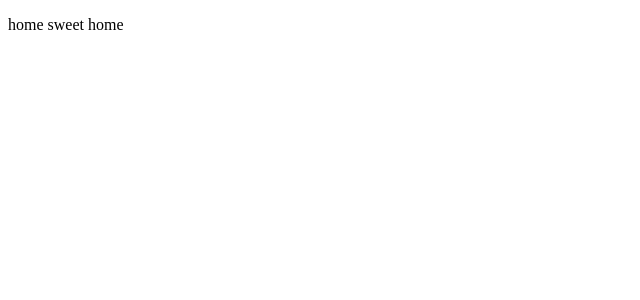
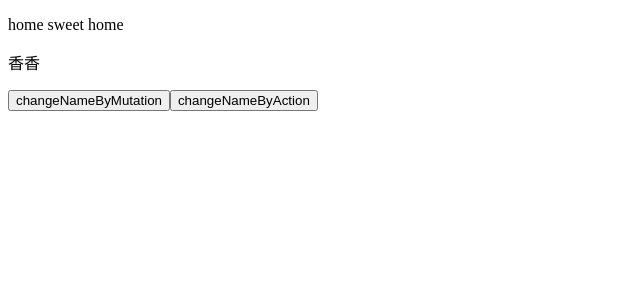
Before and after one commit to MaoErLii/next-vue_learning, a Vue app: page / in a window 1280 px wide. Shown: the top 300 px of the page, without its empty margins (0-640 px from the left). Built offline with nearby package versions, Linux system fonts and the light colour scheme.

Commit message:
A vuex例子

```diff
--- a/src/pages/home/index.jsx
+++ b/src/pages/home/index.jsx
@@ -1,16 +1,36 @@
 import { onMounted } from "vue"
+import { useStore } from 'vuex'
 
 const Home = {
-    created() {
-        console.log(this.$store.state.home.name)
-    },
     setup() {
+        const store =useStore();
+
         onMounted(() => {
-            console.log('test')
+            console.log(store)
         })
+
+        function getName() {
+            return store.state.home.name
+        }
+
+        function changeNameByMutation() {
+            store.commit('hahaha', 'mutation入参')
+        }
+
+        function changeNameByAction() {
+            store.dispatch('asyncHahaha', 'action入参')
+        }
+
         return () => (
             <div>
                 <p>home sweet home</p>
+                <p>{getName()}</p>
+                <button onClick={() => {changeNameByMutation()}}>
+                    changeNameByMutation
+                </button>
+                <button onClick={() => {changeNameByAction()}}>
+                    changeNameByAction
+                </button>
             </div>
         )
     }
--- a/src/store/home/index.js
+++ b/src/store/home/index.js
@@ -1,4 +1,5 @@
 export default {
+    namespace: true,
     state: {
         name: '香香',
         suki: {
@@ -8,13 +9,13 @@
     },
     mutations: {
         hahaha (state, payload) {
-            console.log('mutation', payload);
+            payload && console.log('mutation', payload);
             state.name = state.suki[state.name]
         }
     },
     actions: {
         asyncHahaha ({commit}, payload) {
-            console.log('action', payload);
+            payload && console.log('action', payload);
             commit('hahaha')
         }
     }
```
